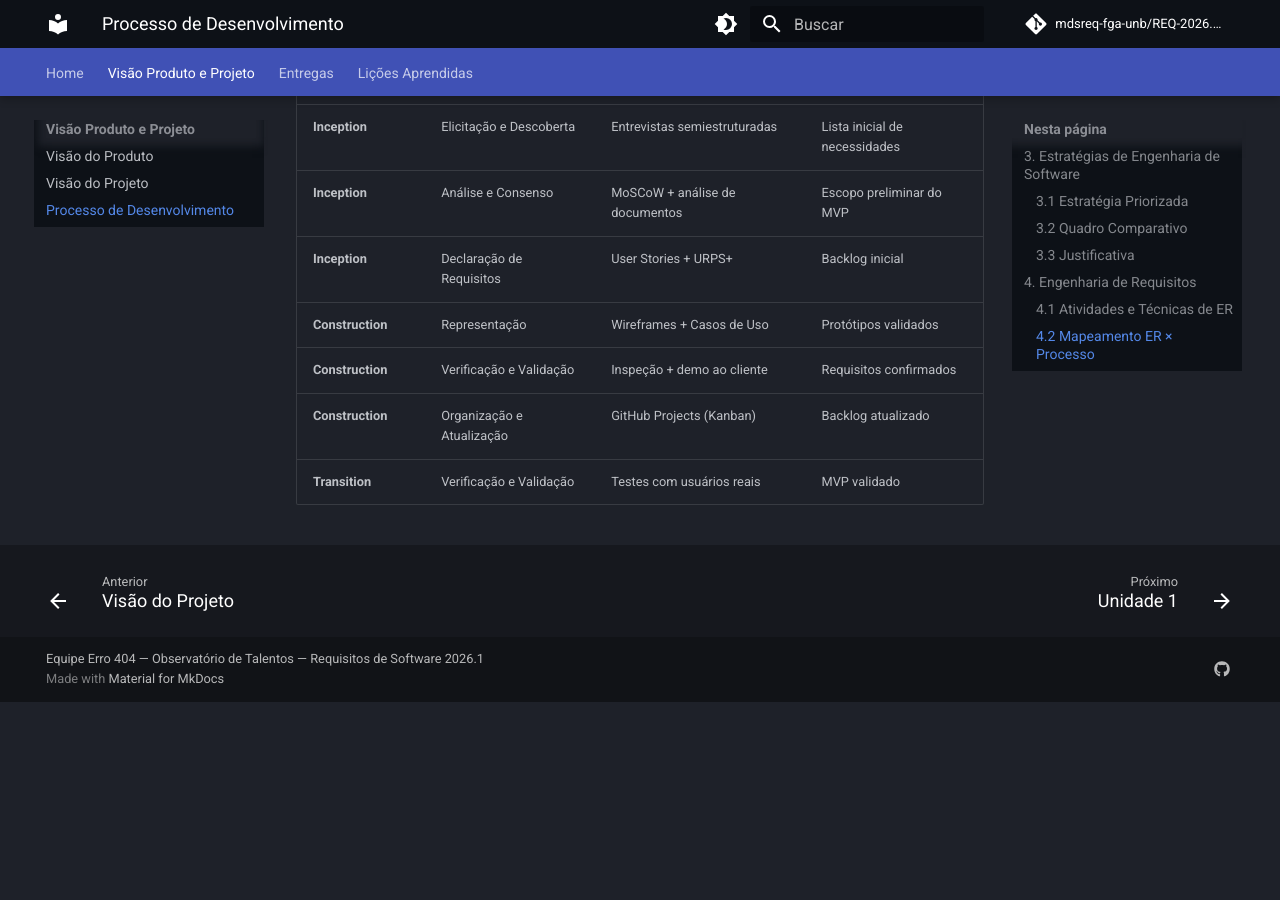
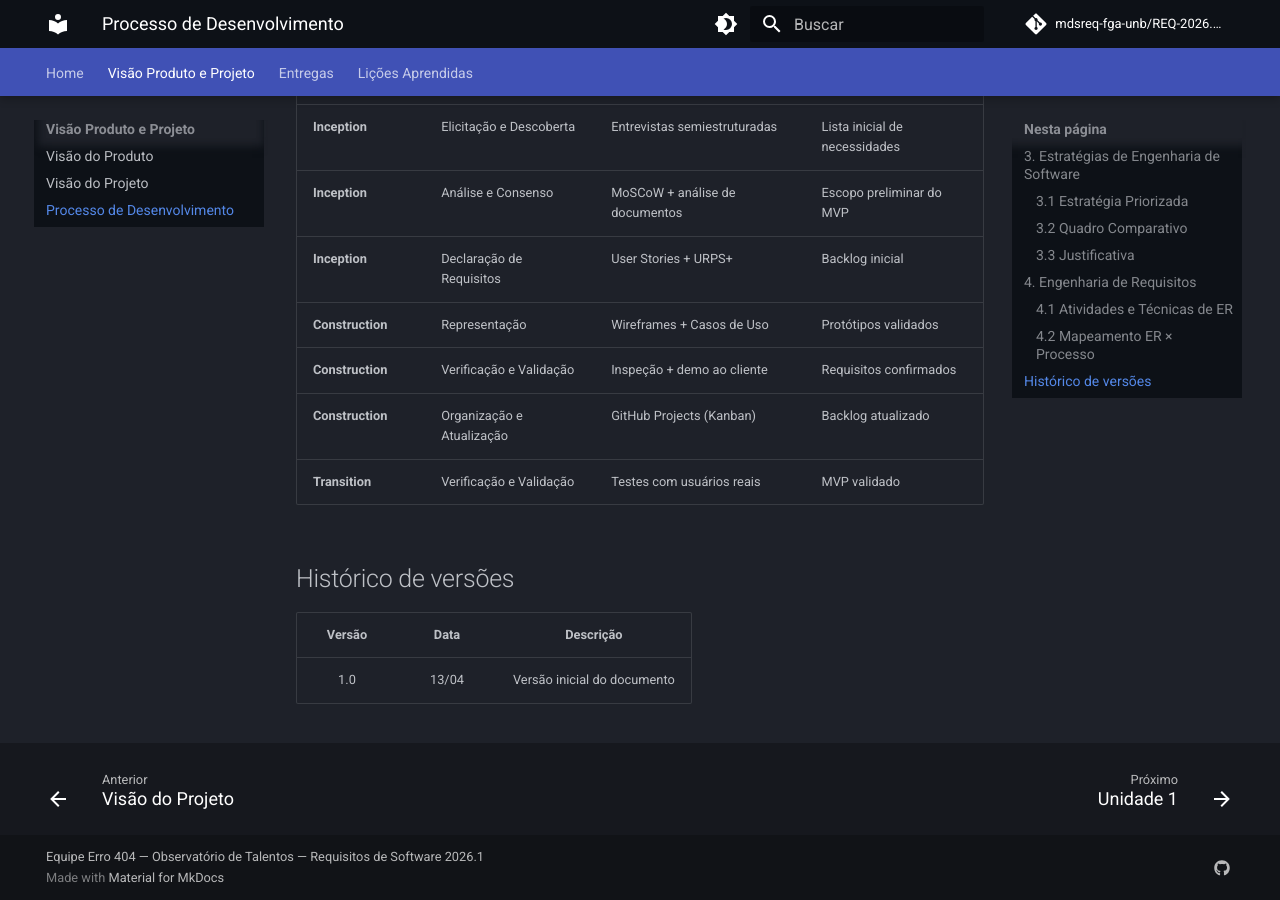
Before and after one commit to mdsreq-fga-unb/REQ-2026.1-T02-ObservatorioJovensTalentos, an MkDocs documentation site: the page built from docs/visao-produto-projeto/processo-desenvolvimento.md, in a window 1280 px wide and 900 px high, scrolled down 1674 px. Built offline with MkDocs 1.6.1 and Material for MkDocs 9.7.7, drawn with Linux system fonts in a browser that asks for light colours; comment, search, counter and statistics services are not loaded; before the commit the page ends 2376 px from its top, so only the background shows below that.

Commit message:
Versões em doc

```diff
--- a/docs/visao-produto-projeto/processo-desenvolvimento.md
+++ b/docs/visao-produto-projeto/processo-desenvolvimento.md
@@ -79,3 +79,9 @@ A escolha pelo **DAD baseado em Kanban** fundamenta-se em três argumentos princ
 | **Construction** | Verificação e Validação | Inspeção + demo ao cliente | Requisitos confirmados |
 | **Construction** | Organização e Atualização | GitHub Projects (Kanban) | Backlog atualizado |
 | **Transition** | Verificação e Validação | Testes com usuários reais | MVP validado |
+
+## Histórico de versões
+
+| Versão | Data | Descrição |
+|:--------:|:-------:|:-------------------:|
+| 1.0 | 13/04 | Versão inicial do documento|
```
